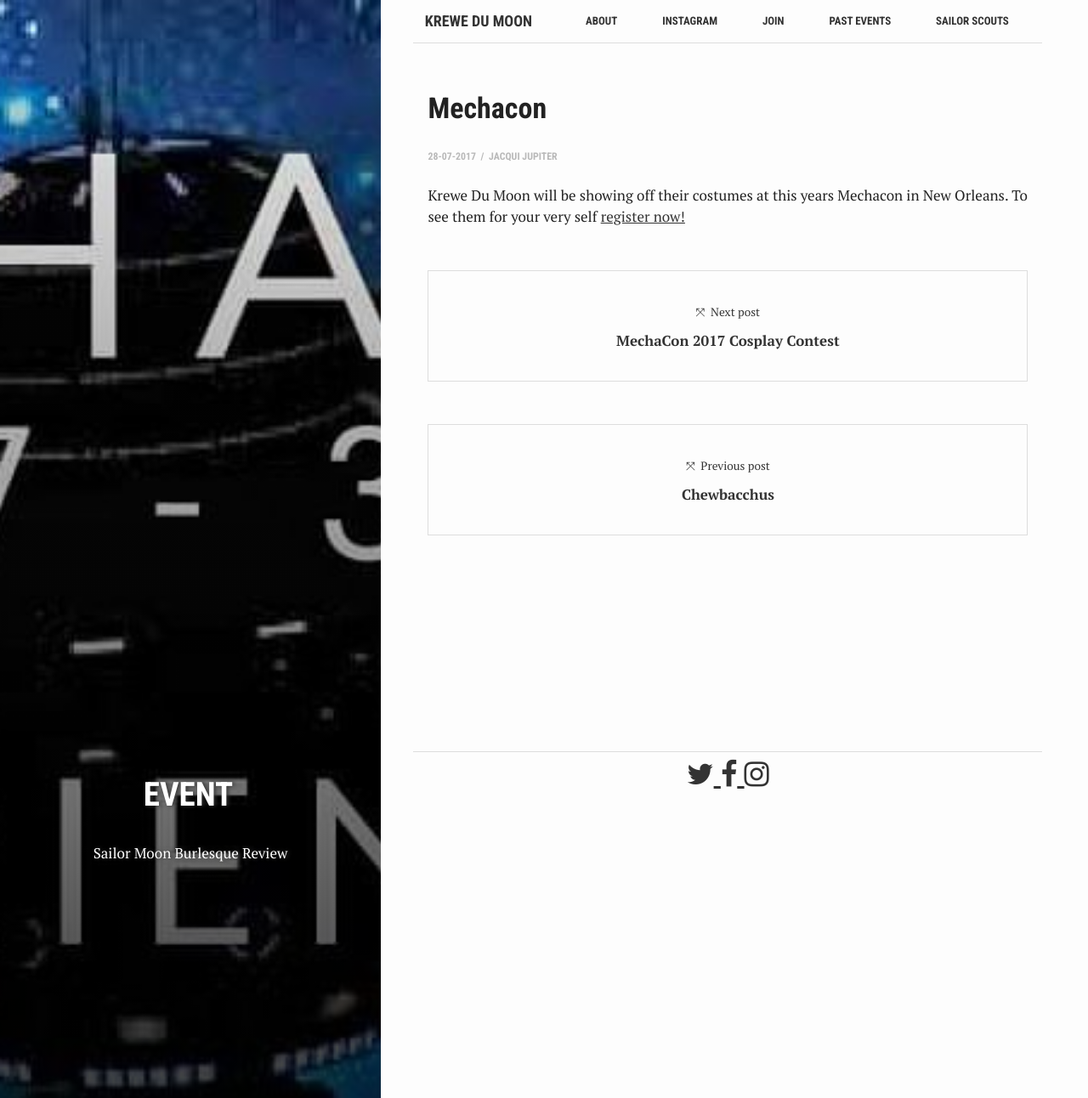
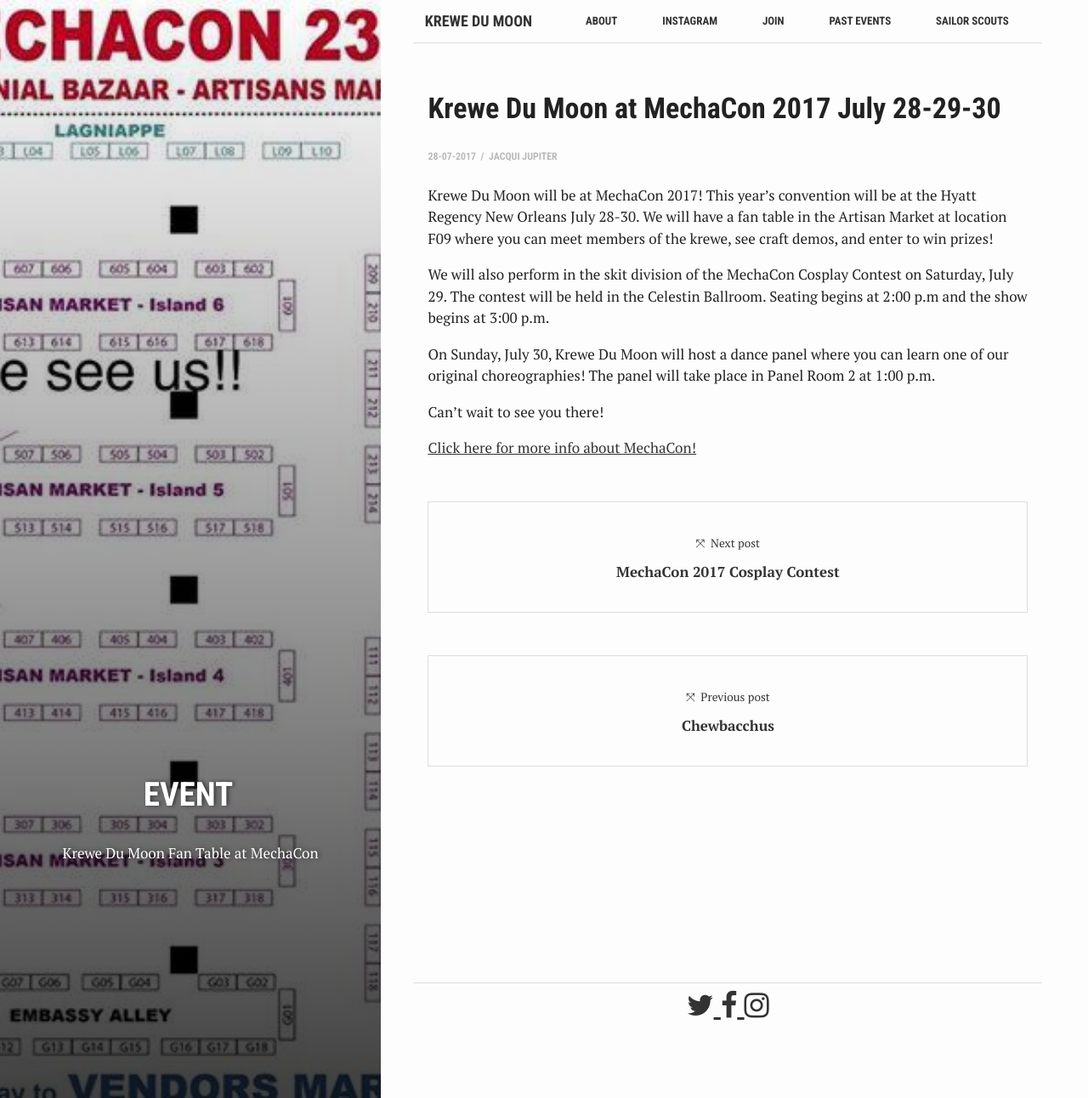
Before and after one commit to SpaceOtterInSpace/krewedumoon, a Jekyll site: the page built from _posts/2017-07-28-mechacon.md, in a window 1280 px wide and 1292 px high. Shown: the whole window at 85% size. Built offline with Jekyll 4.4.1, drawn with Linux system fonts in a browser that asks for light colours; nearby versions of some CDN libraries.

Commit message:
Update Event Mechacon

```diff
--- a/_posts/2017-07-28-mechacon.md
+++ b/_posts/2017-07-28-mechacon.md
@@ -1,9 +1,9 @@
 ---
-bg: mechacon.jpg
+bg: kdm_table_mechacon.jpg
 layout: post
-title:  "Mechacon"
-tab_text: "Mechacon"
-summary: "Sailor Moon Burlesque Review"
+title:  "Krewe Du Moon at MechaCon 2017 July 28-29-30"
+tab_text: "MechaCon 2017"
+summary: "Krewe Du Moon Fan Table at MechaCon"
 date:   2017-07-28 20:00:00 +0700
 categories: event
 tags: 'event'
@@ -11,4 +11,12 @@
 ---
 
 
-Krewe Du Moon will be showing off their costumes at this years Mechacon in New Orleans. To see them for your very self [register now!]( http://www.mechacon.com/news/)
+Krewe Du Moon will be at MechaCon 2017! This year's convention will be at the Hyatt Regency New Orleans July 28-30. We will have a fan table in the Artisan Market at location F09 where you can meet members of the krewe, see craft demos, and enter to win prizes!
+
+We will also perform in the skit division of the MechaCon Cosplay Contest on Saturday, July 29. The contest will be held in the Celestin Ballroom. Seating begins at 2:00 p.m and the show begins at 3:00 p.m.
+
+On Sunday, July 30, Krewe Du Moon will host a dance panel where you can learn one of our original choreographies! The panel will take place in Panel Room 2 at 1:00 p.m.
+
+Can't wait to see you there!
+
+[Click here for more info about MechaCon!]( http://www.mechacon.com)
```
Also changed, not shown: assets/images/kdm_table_mechacon.jpg (added).
